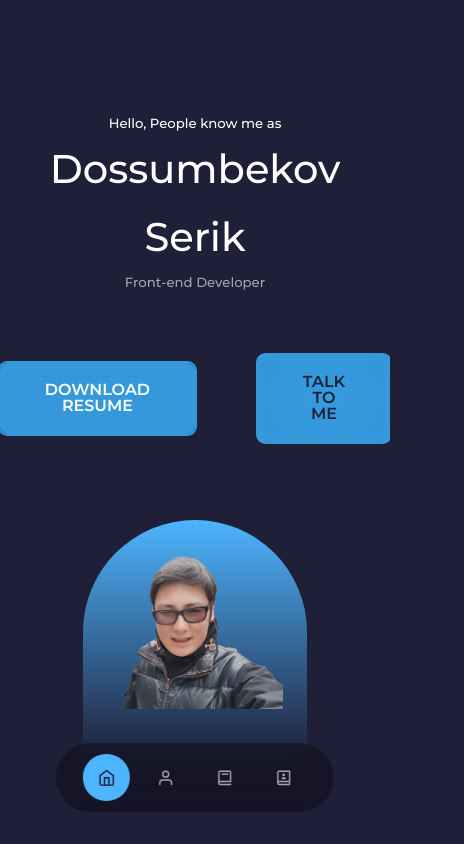
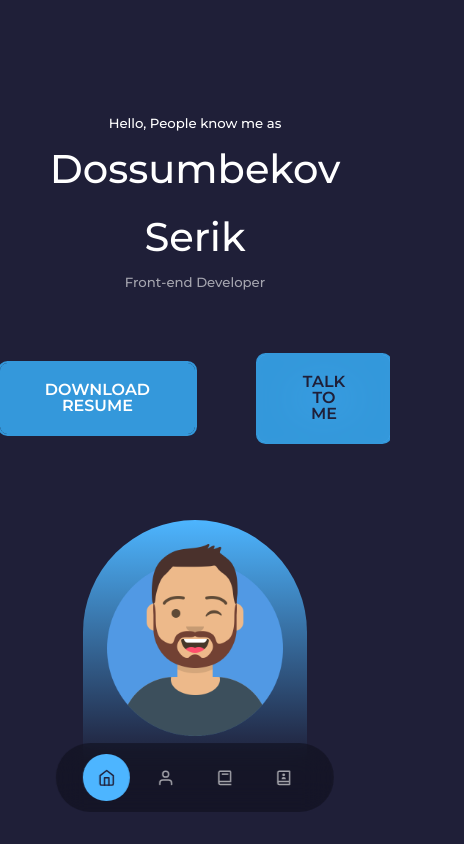
Before and after one commit to sezamiti/Portfolio-website, a React (Create React App) app: page / in a window 390 px wide. Shown: the top 844 px of the page, 464 px wide, since content can reach past the window. Built offline with nearby package versions, Linux system fonts and the light colour scheme.

Commit message:
fix: adpativ v2

```diff
--- a/src/components/header/Header.jsx
+++ b/src/components/header/Header.jsx
@@ -1,6 +1,6 @@
 import React from 'react'
 import './header.css'
-import ME from '../../assets/sez.png';
+import ME from '../../assets/ava.png';
 import CTA from './CTA';
 import HeaderSocial from './HeaderSocial';
 
--- a/src/components/header/header.css
+++ b/src/components/header/header.css
@@ -76,7 +76,7 @@ header{
 /* =============MEDIA QUERIES(Small DEVICES)================*/
 @media screen and (max-width:600px){
     header{
-        height: 100vh;
+        height: 120vh;
 
     }
     .header__socials,.scroll__down{
--- a/src/components/portfolio/portfolio.css
+++ b/src/components/portfolio/portfolio.css
@@ -1,13 +1,12 @@
 .portfolio__container{
     display: grid;
     grid-template-columns: repeat(3, 1fr);
-    justify-content: center;
-    gap: 30px;
+    gap: 2.5rem;
 }
 
 .portfolio__item{
     background: var(--color-bg-variant);
-    padding: 1.2rem;
+    padding: 1.3rem;
     border-radius: 2rem;
     border: 1px solid transparent;
     transition: var(--transition);
@@ -40,16 +39,15 @@
     .portfolio__container{
         grid-template-columns: 1fr ;
         gap: 1.2rem;
-
     }
 
-    .portfolio__item{
 
-    }
 }
 @media screen and (max-width: 600px){
     .portfolio__container{
-        grid-template-columns: 1fr;;
+        grid-template-columns: 1fr;
         gap: 1rem;
     }
+
+
 }
```
Also changed, not shown: src/assets/ava.png (added).
